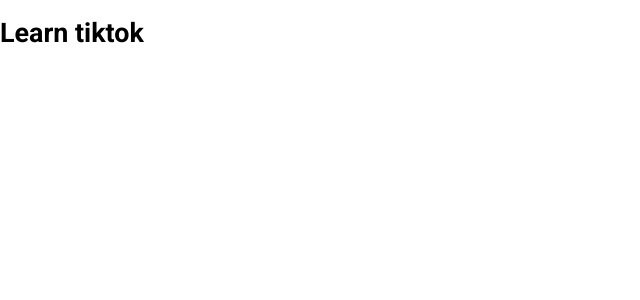
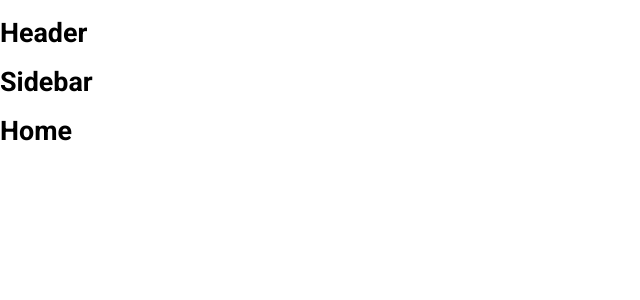
Before and after one commit to Spaceship-2K3/tiktok-ui, a React (Create React App) app: page / in a window 1280 px wide. Shown: the top 300 px of the page, without its empty margins (0-640 px from the left). Built offline with nearby package versions, Linux system fonts and the light colour scheme.

Commit message:
configure route

```diff
--- a/src/App.js
+++ b/src/App.js
@@ -1,5 +1,53 @@
+/* eslint-disable no-lone-blocks */
+import { Fragment } from "react";
+import { BrowserRouter as Router, Routes, Route } from "react-router-dom";
+import { publicRoutes } from "~/routes";
+import { DefaultLayout } from "./components/Layout";
 function App() {
-    return <h1>Learn tiktok</h1>;
+    return (
+        <Router>
+            <div className="App">
+                {" "}
+                <Routes>
+                    {/*
+                        ⁡⁢⁣⁣Đây là cho những trang mà ít phải điều hướng sang các trang khác
+                        VD : http://localhost:3000/following⁡
+                        <Route path="/" element={<Home />}></Route>
+                        <Route path="/following" element={<Following />}></Route>
+                    */}
+
+                    {/* ⁡⁢⁣⁣Đây là cho những trang mà nần nhiều điều hướng sang các trang khác⁡ */}
+                    {publicRoutes.map((route, index) => {
+                        {
+                            /* ⁡⁢⁣⁢Component muon dung trong JSX phai viet hoa⁡ */
+                        }
+
+                        {
+                            /* Neu khong co layout dc setting mac dinh se lay default layout */
+                        }
+                        const Page = route.component;
+                        let Layout = DefaultLayout;
+                        if (route.layout) {
+                            Layout = route.layout;
+                        } else if (route.layout === null) {
+                            Layout = Fragment;
+                        }
+                        return (
+                            <Route
+                                key={index}
+                                path={route.path}
+                                element={
+                                    <Layout>
+                                        <Page />
+                                    </Layout>
+                                }
+                            ></Route>
+                        );
+                    })}
+                </Routes>
+            </div>
+        </Router>
+    );
 }
 
 export default App;
--- /dev/null
+++ b/src/components/Layout/DefaultLayout/Sidebar/index.js
@@ -0,0 +1,4 @@
+function Sidebar() {
+    return <h1>Sidebar</h1>;
+}
+export default Sidebar;
--- /dev/null
+++ b/src/components/Layout/DefaultLayout/index.js
@@ -0,0 +1,16 @@
+import Header from "~/components/Layout/components/Header";
+import Sidebar from "./Sidebar";
+
+function DefaultLayout({ children }) {
+    return (
+        <div>
+            <Header />
+            <div className="container">
+                <Sidebar />
+                <div className="content">{children}</div>
+            </div>
+        </div>
+    );
+}
+
+export default DefaultLayout;
--- /dev/null
+++ b/src/components/Layout/HeaderOnly/index.js
@@ -0,0 +1,14 @@
+import Header from "~/components/Layout/components/Header";
+
+function HeaderOnly({ children }) {
+    return (
+        <div>
+            <Header />
+            <div className="container">
+                <div className="content">{children}</div>
+            </div>
+        </div>
+    );
+}
+
+export default HeaderOnly;
--- /dev/null
+++ b/src/components/Layout/components/Header/index.js
@@ -0,0 +1,4 @@
+function Header() {
+    return <h1>Header</h1>;
+}
+export default Header;
--- /dev/null
+++ b/src/components/Layout/index.js
@@ -0,0 +1,2 @@
+export { default as DefaultLayout } from "./DefaultLayout";
+export { default as HeaderOnly } from "./HeaderOnly";
--- /dev/null
+++ b/src/pages/Following/index.js
@@ -0,0 +1,5 @@
+function Following() {
+    return <h1>Following</h1>;
+}
+
+export default Following;
--- /dev/null
+++ b/src/pages/Home/index.js
@@ -0,0 +1,5 @@
+function Home() {
+    return <h1>Home</h1>;
+}
+
+export default Home;
--- /dev/null
+++ b/src/pages/Profile/index.js
@@ -0,0 +1,5 @@
+function Profile() {
+    return <h1>Profile</h1>;
+}
+
+export default Profile;
--- /dev/null
+++ b/src/pages/Search/index.js
@@ -0,0 +1,5 @@
+function Search() {
+    return <h1>Search</h1>;
+}
+
+export default Search;
--- /dev/null
+++ b/src/pages/Upload/index.js
@@ -0,0 +1,5 @@
+function Upload() {
+    return <h1>Upload</h1>;
+}
+
+export default Upload;
--- /dev/null
+++ b/src/routes/index.js
@@ -0,0 +1,22 @@
+import { HeaderOnly } from "~/components/Layout";
+import Home from "~/pages/Home";
+import Following from "~/pages/Following";
+import Profile from "~/pages/Profile";
+import Upload from "~/pages/Upload";
+import Search from "~/pages/Search";
+
+// ! Public Routes
+// todo : Không cần đăng nhập vẫn xem được
+const publicRoutes = [
+    { path: "/", component: Home },
+    { path: "/following", component: Following },
+    { path: "/profile", component: Profile },
+    { path: "/upload", component: Upload, layout: HeaderOnly },
+    { path: "/search", component: Search, layout: null },
+];
+
+// ! Private Routes
+// todo : Bắt buộc  cần đăng nhập vẫn xem được
+const privateRoutes = [];
+
+export { publicRoutes, privateRoutes };
```
